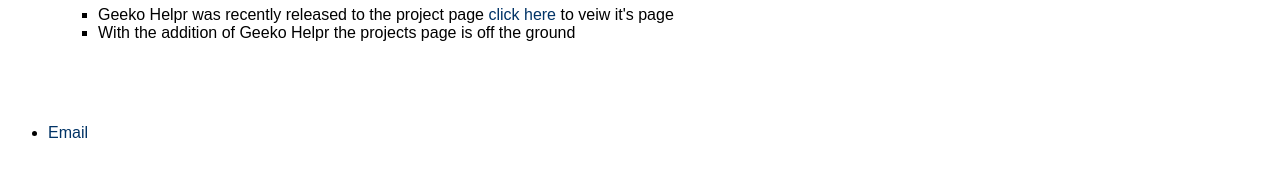
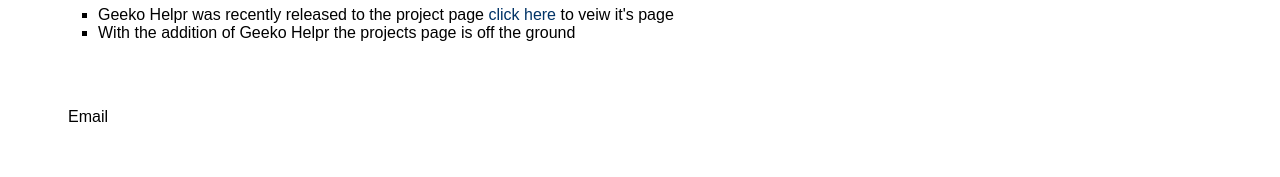
Before and after one commit to Geeko/geeko.github.io, a Jekyll site: the page built from index.html, in a window 1280 px wide. Shown: the part 525-702 px from the top of the page. Built offline with Jekyll 4.4.1, drawn with Linux system fonts in a browser that asks for light colours.

Commit message:
Update main.css

```diff
--- a/css/main.css
+++ b/css/main.css
@@ -25,15 +25,15 @@ header {
   box-shadow: 0 0 25px 0 black;
 }
 
-header * {
+header *, footer * {
   display: inline;
 }
 
-header li {
+header li, footer li {
   margin: 20px;
 }
 
-header li a {
+header li a, footer li a {
   color: black;
   text-decoration: none;
 }
@@ -54,3 +54,7 @@ ul.posts, #projectList {
 ul.posts li, #projectList li {
     list-style: none;
 }
+
+footer{
+  border.top: 1px gray;
+}
```
